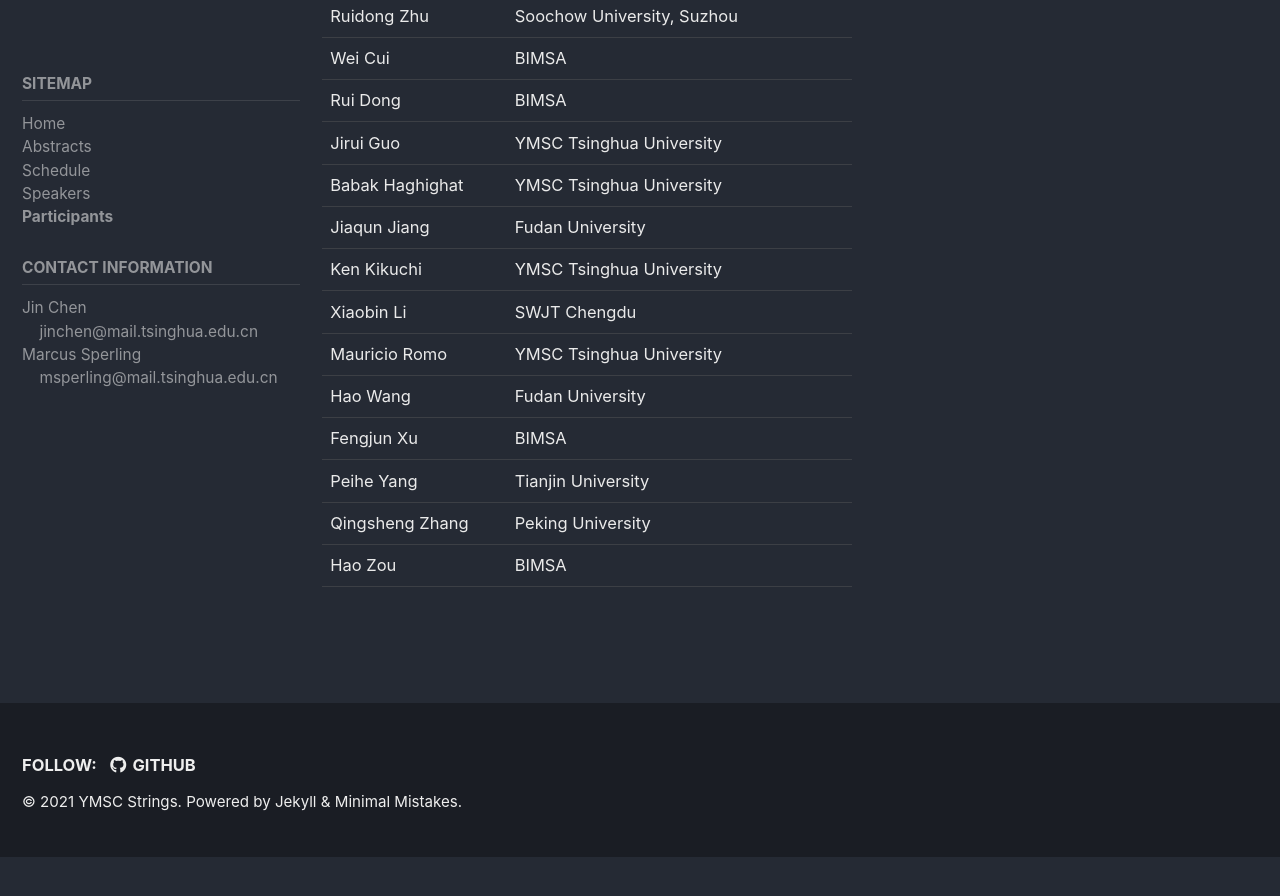
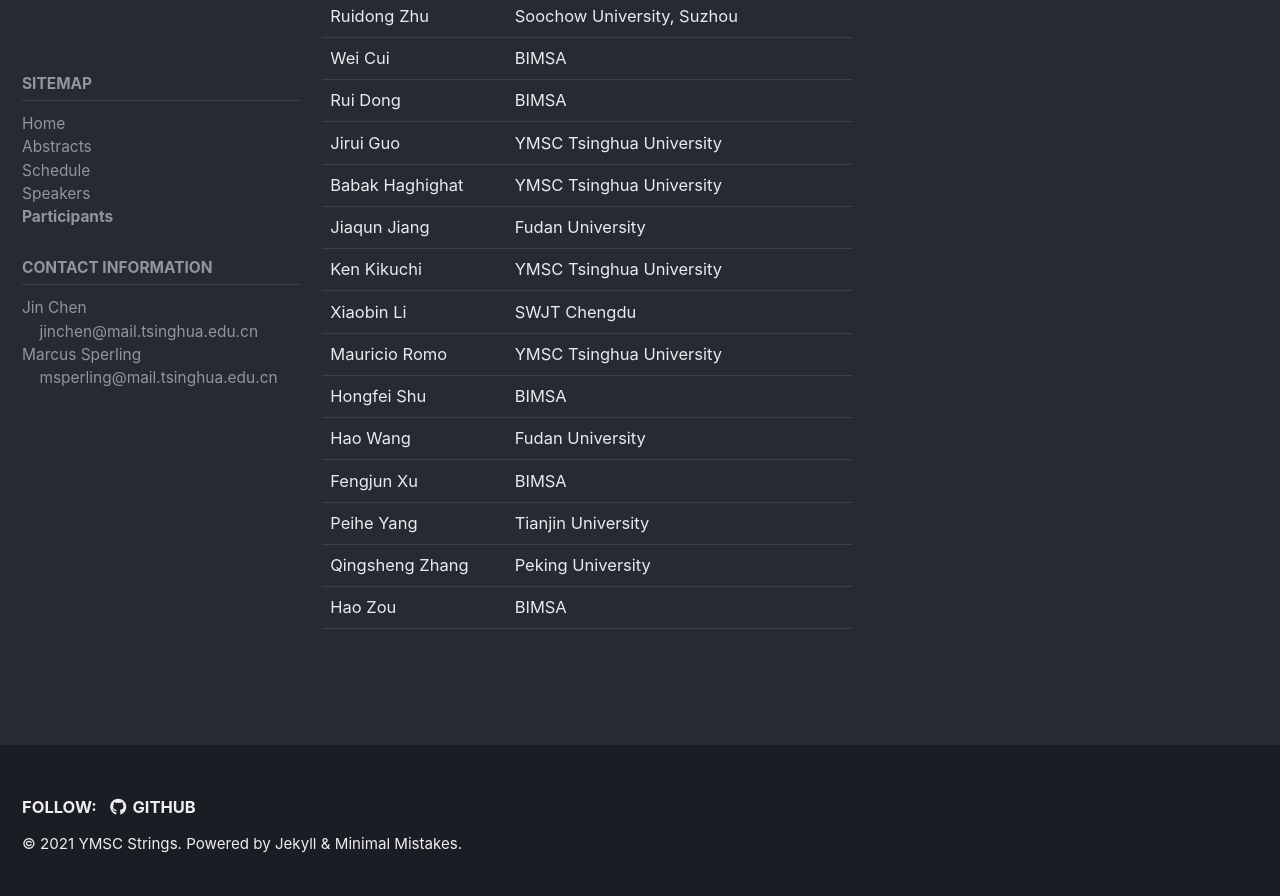
Before and after one commit to ymsc-strings/gauge-theory-workshop-sept-2021, a Jekyll site: the page built from _pages/participants.md, in a window 1280 px wide and 900 px high, scrolled down 674 px. Shown: the top 896 px of the window. Built offline with Jekyll 4.4.1, drawn with Linux system fonts in a browser that asks for light colours; cached includes are drawn as plain includes; before the commit the page ends 1531 px from its top, so only the background shows below that.

Commit message:
Update participants.md

```diff
--- a/_pages/participants.md
+++ b/_pages/participants.md
@@ -47,6 +47,9 @@ other_participants:
     - gname: Hao
       fname: Zou
       from: BIMSA
+    - gname: Hongfei
+      fname: Shu
+      from: BIMSA
 
 ---
 
```
